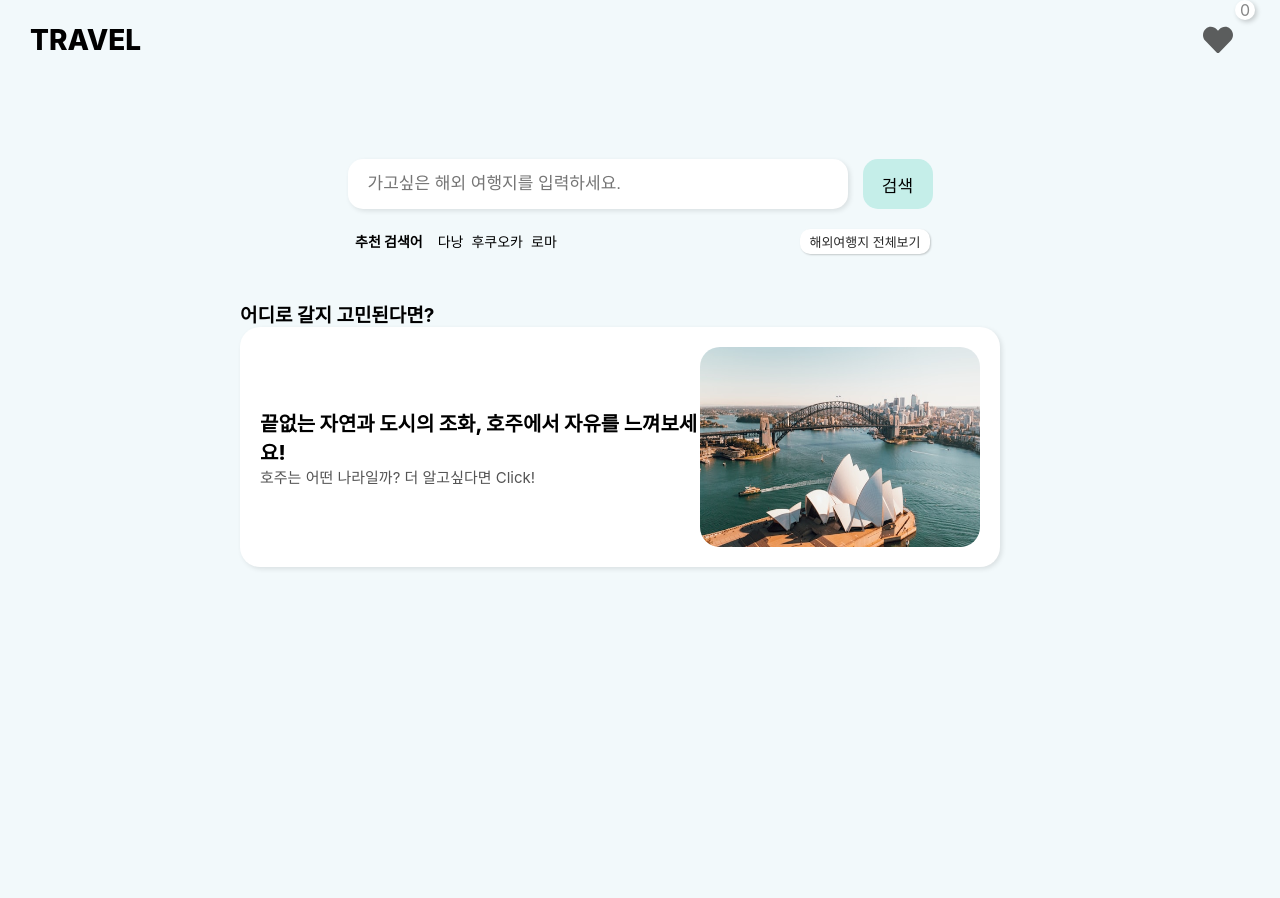
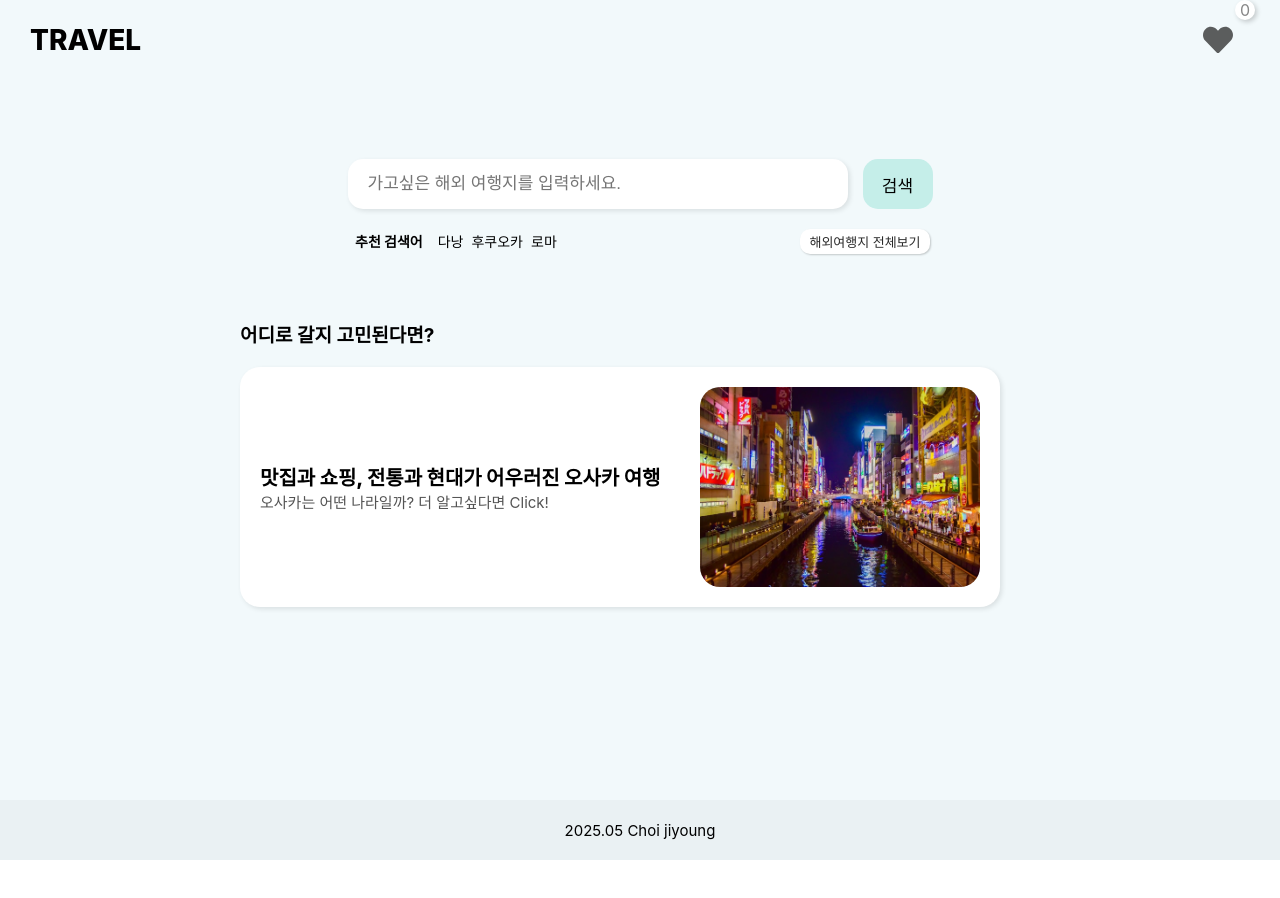
Before and after one commit to jizero1/react-project4-travel, a React (Create React App) app: page /#/ in a window 1280 px wide. Shown: the top 898 px of the page. After the commit the page ends 860 px from the top, so only its background shows below. Built offline with nearby package versions, Linux system fonts and the light colour scheme.

Commit message:
feat: TravelBanner.js에서 배너 랜덤 출력하는 기능 추가함

```diff
--- a/src/App.css
+++ b/src/App.css
@@ -16,7 +16,5 @@
   height: auto;
   min-height: 100vh;
   background-color: rgb(242, 249, 251);
-  /* overflow-x: hidden; */
-
   padding: 20px;
 }
--- a/src/App.js
+++ b/src/App.js
@@ -5,11 +5,10 @@ import Travel from './pages/Travel/Travel';
 import SaveHeart from './pages/SaveHeart/SaveHeart';
 import TravelDetail from './pages/TravelDetail/TravelDetail';
 import Header from './components/Header/Header';
+import Footer from './components/Footer/Footer';
 import './App.css';
 import { SearchProvider } from './contexts/SearchContext';
 function App() {
-
-  // const [inputText, setInputText] = useState('');
 
   return (
     <SearchProvider>
@@ -24,6 +23,7 @@ function App() {
           </Routes>
         </div>
       </Router>
+      <Footer />
     </SearchProvider>
   );
 }
--- /dev/null
+++ b/src/components/Footer/Footer.css
@@ -0,0 +1,12 @@
+.footer {
+    width: 100%;
+    height: 60px;
+    background-color: rgb(234, 241, 243);
+    display: flex;
+    justify-content: center;
+    align-items: center;
+}
+
+.footer p {
+    font-size: 15px;
+}
--- /dev/null
+++ b/src/components/Footer/Footer.js
@@ -0,0 +1,11 @@
+import './Footer.css';
+
+function Footer() {
+    return (
+        <div className="footer">
+            <p>2025.05 Choi jiyoung</p>
+        </div>
+    )
+}
+
+export default Footer;
--- a/src/pages/Home/Home.css
+++ b/src/pages/Home/Home.css
@@ -1,6 +1,6 @@
 .home {
     width: 100%;
-    height: 1200px;
+    height: 700px;
     display: flex;
     align-items: center;
     flex-direction: column;
--- a/src/pages/Home/Home.js
+++ b/src/pages/Home/Home.js
@@ -1,10 +1,8 @@
 import React from 'react';
 import './Home.css';
 import SearchBar from './SearchBar';
-import Menu from '../../components/Menu/Menu';
 import TravelBanner from './TravelBanner';
 
-// import TravelCategory from '../Travel/TravelCategory';
 function Home() {
 
     return (
--- a/src/pages/Home/TravelBanner.css
+++ b/src/pages/Home/TravelBanner.css
@@ -2,12 +2,13 @@
     width: 75%;
     max-width: 800px;
     min-width: 380px;
-    margin-top: 30px;
+    margin-top: 50px;
 }
 
 .travelBanner .travelBanner-title {
     font-weight: 700;
     font-size: 19px;
+    margin-bottom: 20px;
 }
 
 .travelBanner .travelBanner-container {
--- a/src/pages/Home/TravelBanner.js
+++ b/src/pages/Home/TravelBanner.js
@@ -1,4 +1,4 @@
-import React, { useState } from 'react';
+import React, { useState, useEffect } from 'react';
 import { useNavigate } from 'react-router-dom';
 import './TravelBanner.css';
 import travelBanner from './travelBanner.json';
@@ -7,20 +7,31 @@ function TravelBanner() {
 
     const navigate = useNavigate();
 
+    const bannerClick = (id) => {
+        navigate(`/travel/${id}`);
+    }
+
     // 랜덤으로 배너 변경해야함
     // 화면이 새로고침 된다면, travelBanner.json의 데이터들중
     // 랜덤으로 1개를 출력한다.
 
+    // 0부터 4까지 랜덤으로 새로고침 할때마다 숫자를 변화시키고,
+    // randomId와 동일한 id만 travelBanner.json에서 찾아 배너로 출력시킨다.
+    const [randomId, setRandomId] = useState(Math.floor(Math.random() * travelBanner.length));
+
     const randomBanner = () => {
         let random = [...travelBanner];
+        random = random.filter(data => data.id === randomId);
 
+        return random;
     }
+
     return (
         <div className="travelBanner">
             <p className="travelBanner-title">어디로 갈지 고민된다면?</p>
             <div className="travelBanner-container common-flex">
-                {travelBanner.map((travel) => (
-                    <div key={travel.id} className="travelBanner-container-item">
+                {randomBanner().map((travel) => (
+                    <div key={travel.id} className="travelBanner-container-item" onClick={() => bannerClick(travel.bannerId)}>
                         <div className="travelBanner-text">
                             <p className="travelBanner-text-title">{travel.imgAbout}</p>
                             <p className="travelBanner-text-subTitle">{travel.imgName}는 어떤 나라일까? 더 알고싶다면 Click!</p>
--- a/src/pages/Home/travelBanner.json
+++ b/src/pages/Home/travelBanner.json
@@ -1,8 +1,37 @@
 [
     {
         "id": 0,
+        "bannerId": 9,
         "imgSrc": "/images/travel-australia.jpg",
         "imgName": "호주",
         "imgAbout": "끝없는 자연과 도시의 조화, 호주에서 자유를 느껴보세요!"
+    },
+    {
+        "id": 1,
+        "bannerId": 0,
+        "imgSrc": "/images/travel-osaka.jpg",
+        "imgName": "오사카",
+        "imgAbout": "맛집과 쇼핑, 전통과 현대가 어우러진 오사카 여행"
+    },
+    {
+        "id": 2,
+        "bannerId": 5,
+        "imgSrc": "/images/travel-danang.jpg",
+        "imgName": "다낭",
+        "imgAbout": "아름다운 해변과 근교 도시 구경으로 힐링하기 좋아요!"
+    },
+    {
+        "id": 3,
+        "bannerId": 1,
+        "imgSrc": "/images/travel-australia.jpg",
+        "imgName": "호주",
+        "imgAbout": "3끝없는 자연과 도시의 조화, 호주에서 자유를 느껴보세요!"
+    },
+    {
+        "id": 4,
+        "bannerId": 14,
+        "imgSrc": "/images/travel-spain.jpg",
+        "imgName": "바르셀로나",
+        "imgAbout": "도시 곳곳에 예술과 낭만이 가득한 도시 바르셀로나"
     }
 ]
--- a/src/pages/TravelDetail/travelDetailData.json
+++ b/src/pages/TravelDetail/travelDetailData.json
@@ -235,7 +235,7 @@
     "id": 8,
     "name": "로마(Rome)",
     "country": "이탈리아",
-    "imgSrc": "/images/travel-rome.jpg",
+    "imgSrc": "/images/travel-italy.jpg",
     "imgAlt": "콜로세움과 로마 시내",
     "description": "고대 유적과 예술이 살아있는 역사 도시로, 유럽 여행의 필수 코스입니다.",
     "bestMonths": "4~6월, 9~10월",
@@ -255,7 +255,7 @@
     "id": 9,
     "name": "시드니(Sydney)",
     "country": "호주",
-    "imgSrc": "/images/travel-sydney.jpg",
+    "imgSrc": "/images/travel-australia.jpg",
     "imgAlt": "시드니 오페라하우스",
     "description": "세계적인 항구 도시이자 오페라하우스와 해변으로 유명한 호주의 대표 도시입니다.",
     "bestMonths": "10~12월, 3~5월",
@@ -275,7 +275,7 @@
     "id": 10,
     "name": "파리(Paris)",
     "country": "프랑스",
-    "imgSrc": "/images/travel-paris.jpg",
+    "imgSrc": "/images/travel-france.jpg",
     "imgAlt": "에펠탑과 파리 시내",
     "description": "예술과 낭만의 도시로, 세계적인 명소와 박물관이 가득한 유럽 문화의 중심지입니다.",
     "bestMonths": "4~6월, 9~10월",
@@ -295,7 +295,7 @@
     "id": 11,
     "name": "방콕(Bangkok)",
     "country": "태국",
-    "imgSrc": "/images/travel-bangkok.jpg",
+    "imgSrc": "/images/travel-thailand.jpg",
     "imgAlt": "왓 아룬 사원",
     "description": "활기찬 도시 분위기와 다양한 먹거리, 저렴한 물가로 인기 있는 동남아 도시입니다.",
     "bestMonths": "11~2월",
@@ -335,7 +335,7 @@
     "id": 13,
     "name": "런던(London)",
     "country": "영국",
-    "imgSrc": "/images/travel-london.jpg",
+    "imgSrc": "/images/travel-uk.jpg",
     "imgAlt": "런던 타워 브릿지 이미지",
     "description": "고풍스러운 역사와 현대적 도시 감성이 조화를 이루는 런던은 유럽 여행의 필수 코스입니다.",
     "bestMonths": "5~7월, 9월",
@@ -355,7 +355,7 @@
     "id": 14,
     "name": "바르셀로나(Barcelona)",
     "country": "스페인",
-    "imgSrc": "/images/travel-barcelona.jpg",
+    "imgSrc": "/images/travel-spain.jpg",
     "imgAlt": "사그라다 파밀리아 성당 이미지",
     "description": "가우디의 예술작품이 도시 전체에 살아있는 듯한 바르셀로나는 예술과 낭만이 가득한 도시입니다.",
     "bestMonths": "4~6월, 9~10월",
@@ -415,7 +415,7 @@
     "id": 17,
     "name": "카이로(Cairo)",
     "country": "이집트",
-    "imgSrc": "/images/travel-cairo.jpg",
+    "imgSrc": "/images/travel-egypt.jpg",
     "imgAlt": "카이로 피라미드 이미지",
     "description": "고대 문명의 중심지인 카이로는 피라미드와 스핑크스를 직접 볼 수 있는 역사 여행의 명소입니다.",
     "bestMonths": "11~3월",
```
